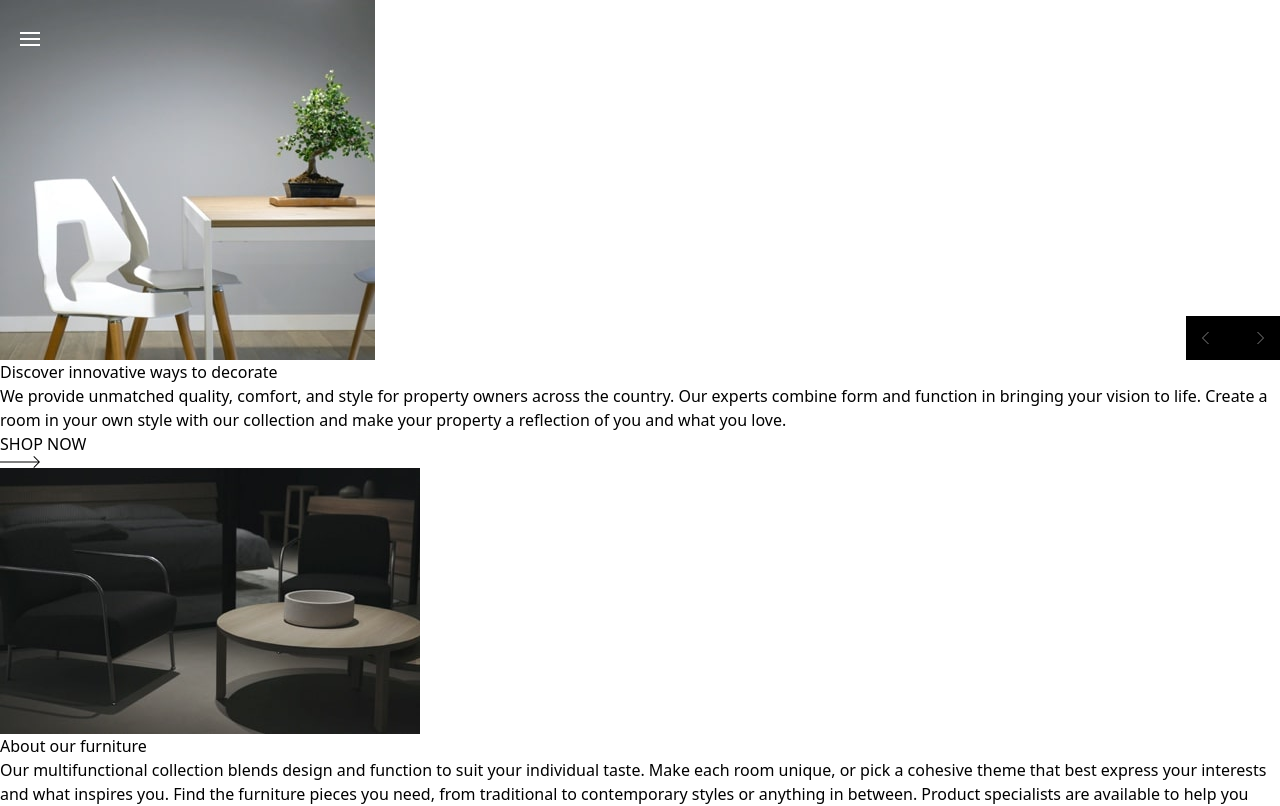
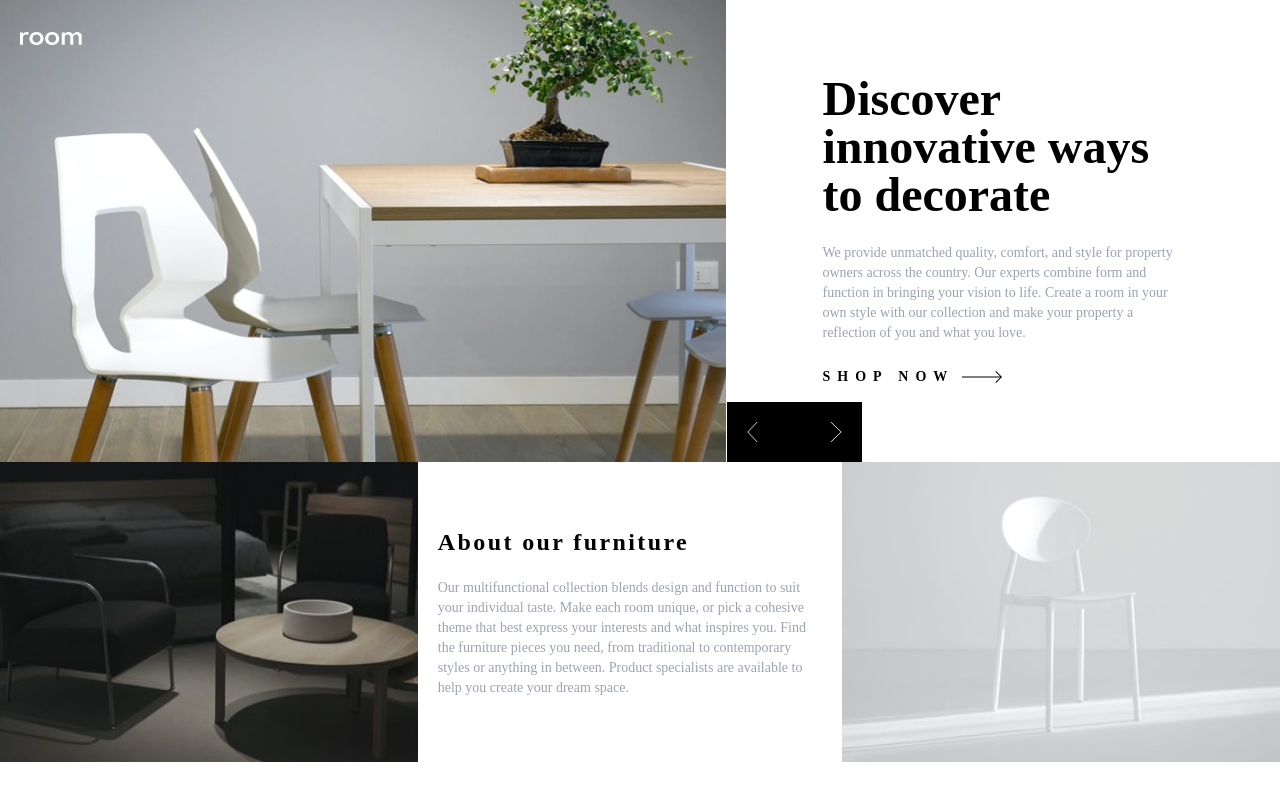
Before and after one commit to pankajrampawar/room-homepage-master, a React (Create React App) app: page / in a window 1280 px wide. Shown: the top 806 px of the page. Built offline with nearby package versions, Linux system fonts and the light colour scheme.

Commit message:
added desktop dimensions

```diff
--- a/src/App.js
+++ b/src/App.js
@@ -30,14 +30,14 @@ function App() {
   }
 
   return (
-  <div className='relative'>
+  <div className='relative md:h-screen'>
 
     <header className='p-5 flex  items-center absolute w-full mt-3 z-10'>
-        <div>
+        <div className='sm:hidden'>
           <img src='/images/icon-hamburger.svg' />
         </div>
 
-        <div className='w-full flex justify-center' onClick={toggleMenu}>
+        <div className='w-full flex justify-center md:w-auto' onClick={toggleMenu}>
           <img src='/images/logo.svg' alt='logo'/>
         </div>
 
@@ -57,49 +57,52 @@ function App() {
         }
     </header>
 
-    <main>
-      <section>
+    <main className=''>
+
+      <section className='sm:flex'>
+
         <section className='relative'>
-
           <div>  {/*hero image*/}
-            <img src={`/images/mobile-image-hero-${heroIndex}.jpg`}/>
+            <img src={`/images/mobile-image-hero-${heroIndex}.jpg`} className='w-full sm:hidden'/>
+            <img src={`/images/desktop-image-hero-${heroIndex}.jpg`} className='hidden sm:block' />
           </div>
 
-          <div className='flex bg-black absolute gap-4 bottom-0 right-0'> {/* Left and Right arrow*/}
-            <span className='p-4'
+          <div className='flex bg-black absolute gap-4 md:gap-8 bottom-0 right-0 md:-right-[135.33px]'> {/* Left and Right arrow*/}
+            <span className='p-4 md:p-5'
               onClick={()=>{shiftHeroIndex('-')}}
             >
-              <img src='/images/icon-angle-left.svg' className='h-3'/>
+              <img src='/images/icon-angle-left.svg' className='h-3 md:h-5'/>
             </span>
-            <span className='p-4'
+            <span className='p-4 md:p-5'
               onClick={()=>{shiftHeroIndex('+')}}
             >
-              <img src='/images/icon-angle-right.svg' className='h-3'/>
+              <img src='/images/icon-angle-right.svg' className='h-3 md:h-5'/>
             </span>
           </div>
-
         </section>
 
-        <section>
-          <div>
-            <h1>{textFile[heroIndex].heading}</h1>
-            <p>{textFile[heroIndex].paragraph}</p>
-            <button>SHOP NOW <img src='/images/icon-arrow.svg' alt='arrow icon' /></button>
+        <section className='md:w-1/2'>
+          <div className='py-10 px-5 md:flex flex-col justify-center md:h-full gap-2 md:px-24'>
+            <h1 className='fontL text-3xl leading-8 md:text-5xl'>{textFile[heroIndex].heading}</h1>
+            <p className='text-sm mt-4 text-gray-400 fontS'>{textFile[heroIndex].paragraph}</p>
+            <button className='mt-4 flex items-center tracking-[7px] text-sm fontM'>SHOP NOW <img src='/images/icon-arrow.svg' alt='arrow icon' className='ml-2 w-10'/></button>
           </div>
         </section>
+
       </section>
 
-      <section>
+      <section className='md:flex h-full md:justify-between'>
         <div>
-          <img src='/images/image-about-dark.jpg' alt='black chair set'/>
+          <img src='/images/image-about-dark.jpg' alt='black chair set' className='w-full sm:hidden'/>
+          <img src='/images/image-about-dark.jpg' alt='black chair set' className='hidden sm:block h-full' />
         </div>
 
-        <div>
-          <h2>
+        <div className='py-10 px-5 md:w-1/3 md:py-16'>
+          <h2 className='tracking-widest fontM text-lg md:text-2xl'>
             About our furniture
           </h2>
 
-          <p>
+          <p className='text-sm fontS text-gray-400 mt-5'>
             Our multifunctional collection blends design and function to suit your individual taste.
             Make each room unique, or pick a cohesive theme that best express your interests and what
             inspires you. Find the furniture pieces you need, from traditional to contemporary styles
@@ -108,7 +111,8 @@ function App() {
         </div>
 
         <div>
-          <img src='/images/image-about-light.jpg' alt='white chair'/>
+          <img src='/images/image-about-light.jpg' alt='white chair' className='w-full sm:hidden'/>
+          <img src='/images/image-about-light.jpg' alt='white chair' className='hidden sm:block h-full' />
         </div>
       </section>
 
--- a/src/index.css
+++ b/src/index.css
@@ -1,3 +1,20 @@
 @tailwind base;
 @tailwind components;
 @tailwind utilities;
+
+@import url('https://fonts.googleapis.com/css2?family=League+Spartan:wght@500;600;700&display=swap');
+
+.fontS  {
+    font-family: 'League Spartan';
+    font-weight: 500
+}
+
+.fontM {
+    font-family: 'League Spartan';
+    font-weight: 600;
+}
+
+.fontL {
+    font-family: 'League Spartan';
+    font-weight: 700;
+}
```
